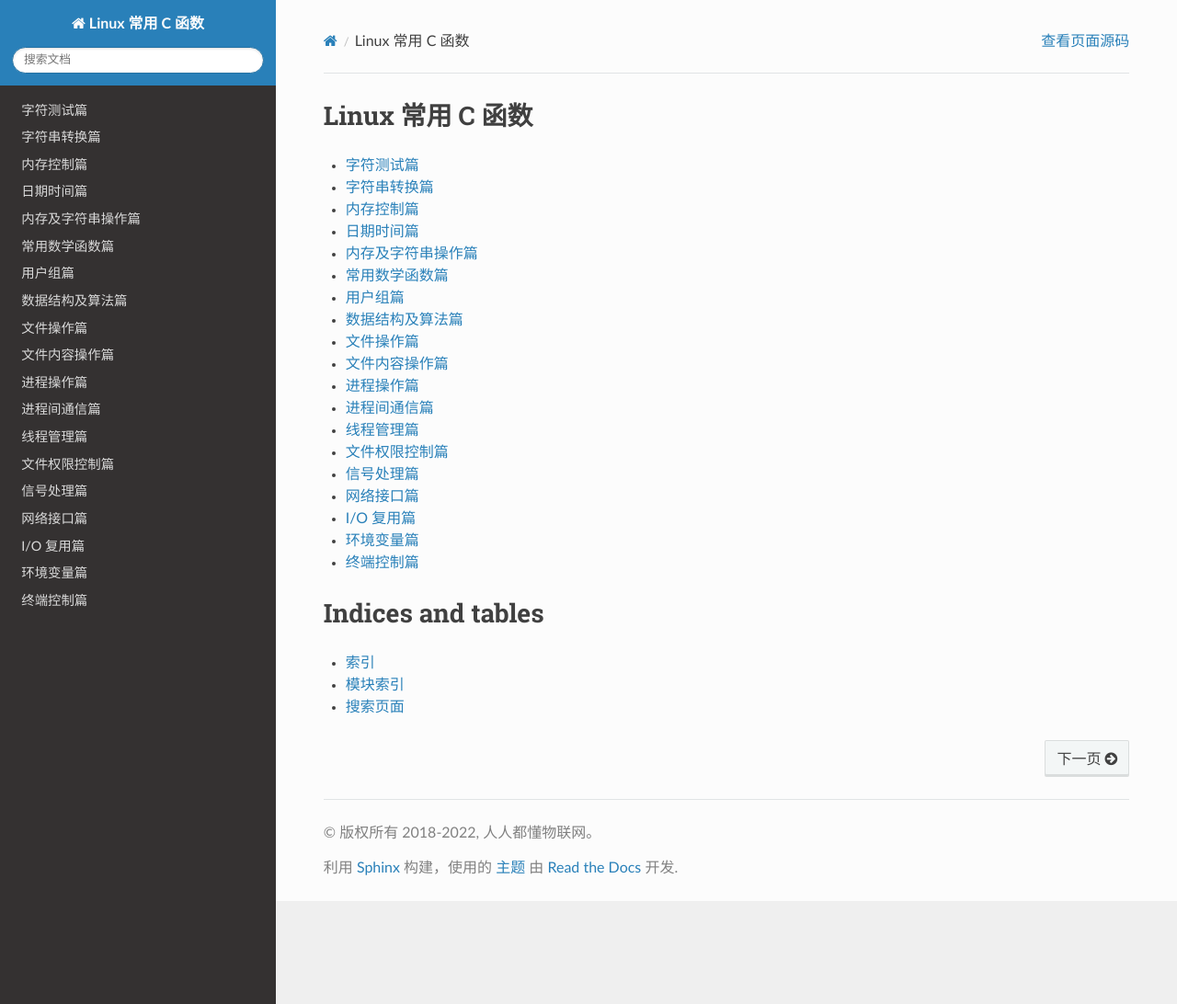
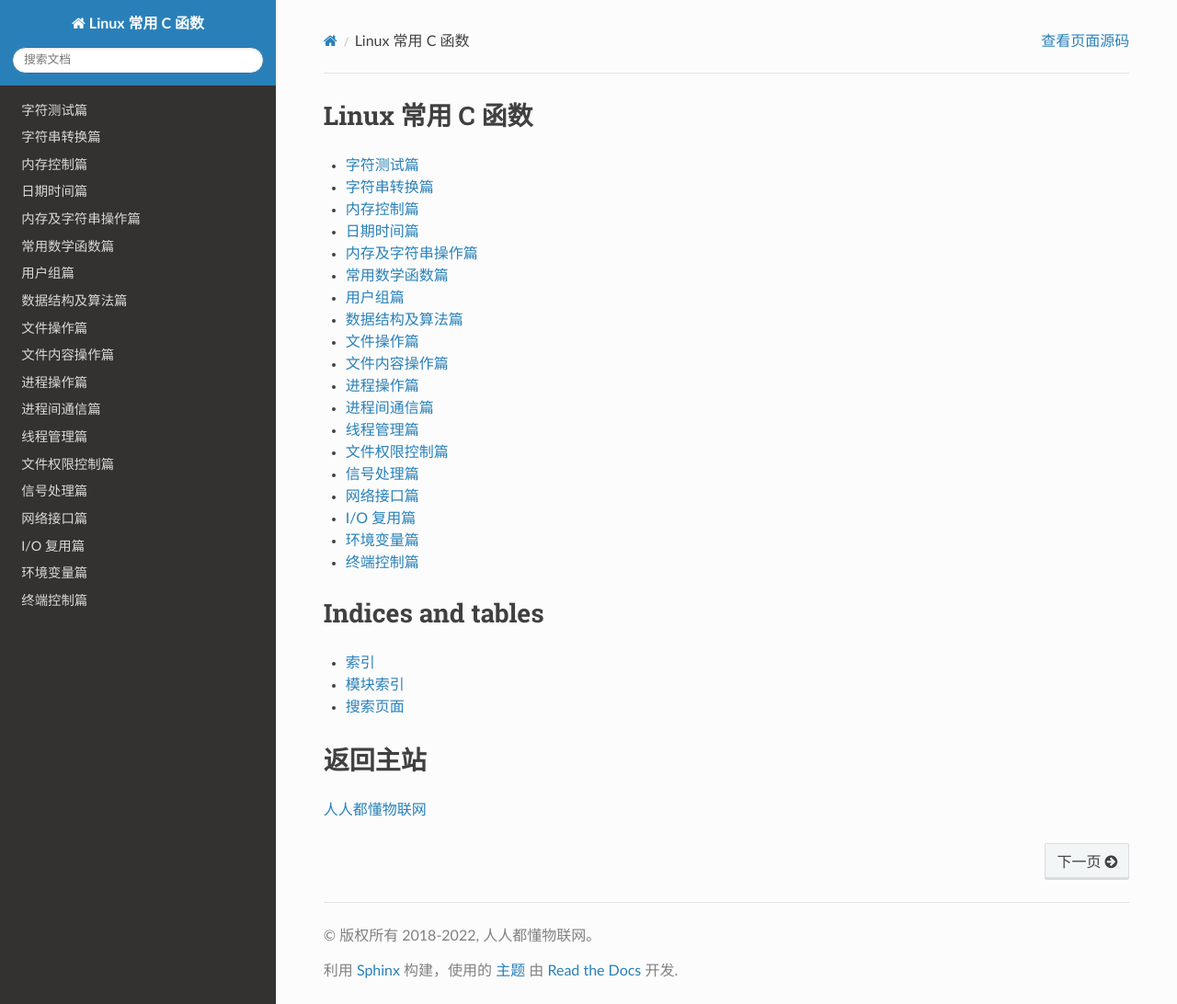
Before and after one commit to getiot/linux-c-functions, a Sphinx documentation site: the page built from source/index.rst, in a window 1280 px wide and 1092 px high. Shown: the whole window at 92% size. Built offline with Sphinx 7.4.7 and the Read the Docs theme 2.0.0, drawn with Linux system fonts in a browser that asks for light colours; comment, search, counter and statistics services are not loaded.

Commit message:
update index page

```diff
--- a/source/index.rst
+++ b/source/index.rst
@@ -37,3 +37,9 @@ Indices and tables
 * :ref:`genindex`
 * :ref:`modindex`
 * :ref:`search`
+
+
+返回主站
+==================
+
+`人人都懂物联网 <https://getiot.tech>`_
```
Also changed, not shown: 1 other file.
